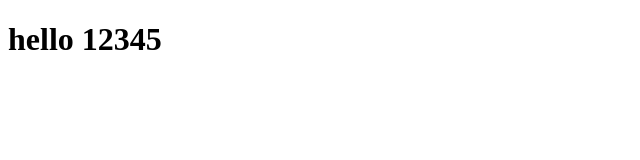
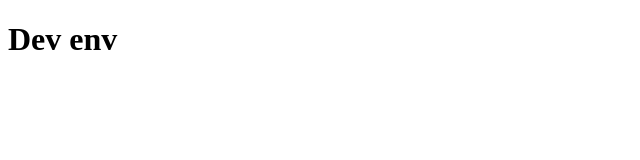
Before and after one commit to toihocweb/fe-template, a plain HTML site: page index.html in a window 1280 px wide. Shown: the whole page, without its empty margins (0-640 px from the left). Drawn offline with Linux system fonts and the light colour scheme.

Commit message:
#add dev

```diff
--- a/index.html
+++ b/index.html
@@ -8,6 +8,6 @@
     <title>FE Template</title>
   </head>
   <body>
-    <h1>hello 12345</h1>
+    <h1>Dev env</h1>
   </body>
 </html>
```
